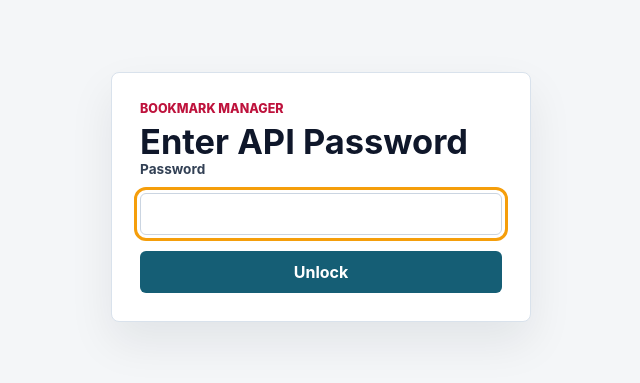
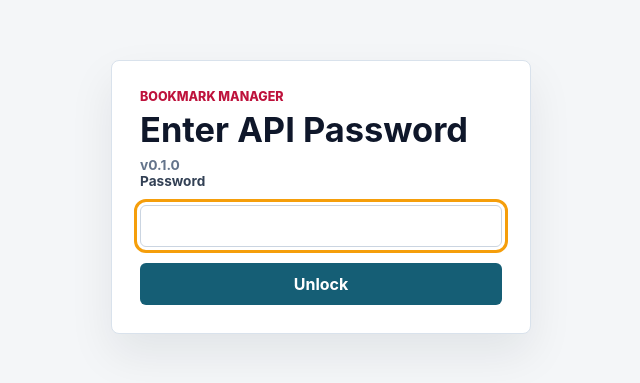
Before and after one commit to jasonanorris/bookmark-manager, a React (Vite) app: page / in a window 1280 px wide. Shown: the part 203-586 px from the top of the page, without its empty margins (319-959 px from the left). Built offline with nearby package versions, Linux system fonts and the light colour scheme.

Commit message:
Show app version in UI

```diff
--- a/extension/options.css
+++ b/extension/options.css
@@ -50,6 +50,12 @@ h1 {
   margin: 0;
   color: #0f172a;
   font-size: 2rem;
+}
+
+.app-version {
+  margin: 8px 0 0;
+  color: #64748b;
+  font-weight: 700;
 }
 
 .settings-form {
--- a/extension/options.html
+++ b/extension/options.html
@@ -11,6 +11,7 @@
       <header>
         <p class="eyebrow">Bookmark Manager</p>
         <h1>Settings</h1>
+        <p class="app-version">v0.1.0</p>
       </header>
 
       <form id="settings-form" class="settings-form">
--- a/extension/popup.css
+++ b/extension/popup.css
@@ -52,6 +52,13 @@ h1 {
   margin: 0;
   color: #0f172a;
   font-size: 1.35rem;
+}
+
+.app-version {
+  margin: 6px 0 0;
+  color: #64748b;
+  font-size: 0.8rem;
+  font-weight: 700;
 }
 
 .bookmark-form,
--- a/extension/popup.html
+++ b/extension/popup.html
@@ -11,6 +11,7 @@
       <header>
         <p class="eyebrow">Bookmark Manager</p>
         <h1>Save Bookmark</h1>
+        <p class="app-version">v0.1.0</p>
       </header>
 
       <section id="setup-panel" class="notice-panel hidden">
--- a/src/web/App.tsx
+++ b/src/web/App.tsx
@@ -22,6 +22,7 @@ const emptyForm: BookmarkFormState = {
   description: "",
   tags: ""
 };
+const appVersion = "0.1.0";
 
 export function App(): JSX.Element {
   const [token, setToken] = useState(() => loadStoredToken());
@@ -226,6 +227,7 @@ export function App(): JSX.Element {
         <section className="auth-panel" aria-labelledby="auth-title">
           <p className="eyebrow">Bookmark Manager</p>
           <h1 id="auth-title">Enter API Password</h1>
+          <p className="app-version">v{appVersion}</p>
           <form className="auth-form" onSubmit={handleTokenSubmit}>
             <label htmlFor="api-token">Password</label>
             <input
@@ -253,6 +255,7 @@ export function App(): JSX.Element {
         <div>
           <p className="eyebrow">Bookmark Manager</p>
           <h1>Bookmarks</h1>
+          <p className="app-version">v{appVersion}</p>
         </div>
         <div className="header-actions">
           <button type="button" className="secondary-button" onClick={() => loadBookmarks()}>
--- a/src/web/styles/main.css
+++ b/src/web/styles/main.css
@@ -177,6 +177,13 @@ h1 {
   color: #0f172a;
   font-size: 2.15rem;
   line-height: 1.05;
+}
+
+.app-version {
+  margin: 8px 0 0;
+  color: #64748b;
+  font-size: 0.86rem;
+  font-weight: 700;
 }
 
 h2 {
```
